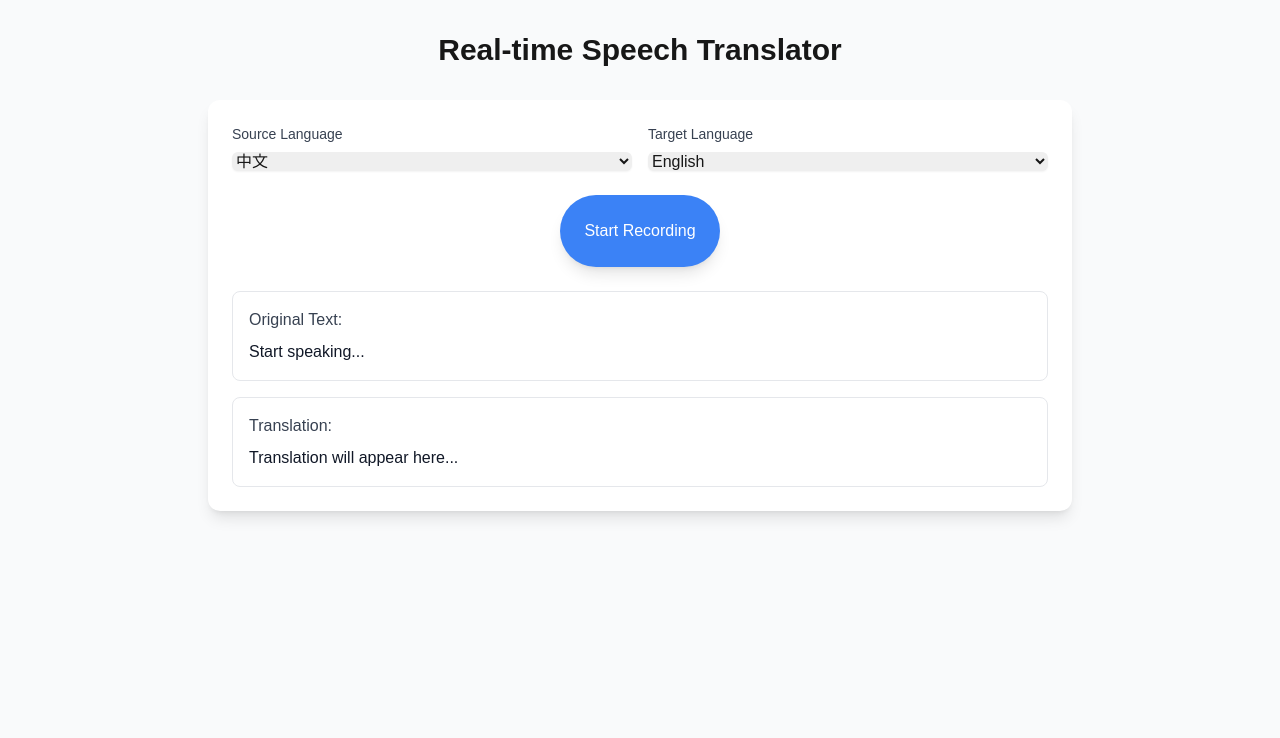
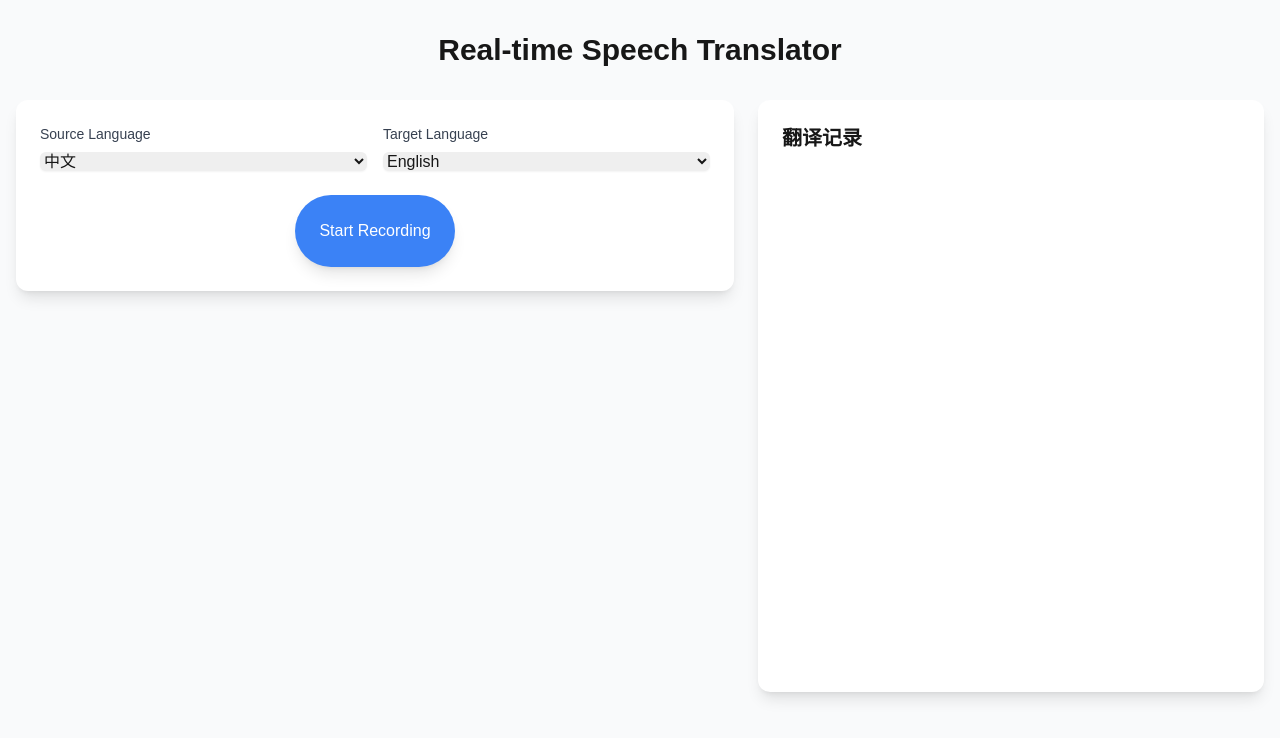
Before and after one commit to ZhengHuang-20/realtime-translate, a Next.js app: page / in a window 1280 px wide. Shown: the top 738 px of the page. Built offline with nearby package versions, Linux system fonts and the light colour scheme.

Commit message:
增加翻译记录

```diff
--- a/app/page.tsx
+++ b/app/page.tsx
@@ -10,17 +10,38 @@ import { logger } from '@/lib/utils/logger';
 
 
 
+// 添加导出功能的工具函数
+const exportTranslations = (translations: Array<{ sourceText: string; translatedText: string }>) => {
+  const content = translations.map(t =>
+    `原文：${t.sourceText}\n译文：${t.translatedText}\n\n`
+  ).join('');
+
+  const blob = new Blob([content], { type: 'text/plain;charset=utf-8' });
+  const url = URL.createObjectURL(blob);
+  const link = document.createElement('a');
+  link.href = url;
+  link.download = `translations-${new Date().toISOString().slice(0,10)}.txt`;
+  document.body.appendChild(link);
+  link.click();
+  document.body.removeChild(link);
+  URL.revokeObjectURL(url);
+};
+
 export default function Home() {
   const [sourceLanguage, setSourceLanguage] = useState('zh-CN');
   const [targetLanguage, setTargetLanguage] = useState('en-US');
-  const [sourceText, setSourceText] = useState('');
-  const [translatedText, setTranslatedText] = useState('');
+  // 修改状态管理，使用数组存储所有的翻译记录
+  const [translations, setTranslations] = useState<Array<{
+    sourceText: string;
+    translatedText: string;
+  }>>([]);
+  const [currentSourceText, setCurrentSourceText] = useState('');
   const [isTranslating, setIsTranslating] = useState(false);
 
   // 处理语音识别结果
   const handleTranscript = async (text: string) => {
     if (!text.trim()) return;
-    setSourceText(text);
+    setCurrentSourceText(text);
     await handleTranslation(text);
   };
 
@@ -41,14 +62,18 @@ export default function Home() {
 
       const { translation } = await response.json();
       logger.info('Translation received', { translation });
-      // Immediately display the translated text
-      setTranslatedText(translation);
 
-      // Play the translated speech
+      // 添加新的翻译记录到数组中
+      setTranslations(prev => [...prev, {
+        sourceText: text,
+        translatedText: translation
+      }]);
+
+      // 播放翻译后的语音
       await speakText(translation, targetLanguage);
 
-      // Clear the source text
-      setSourceText('');
+      // 清空当前输入
+      setCurrentSourceText('');
     } catch (error) {
       logger.error('Translation error', error);
     } finally {
@@ -57,16 +82,16 @@ export default function Home() {
     }
   };
 
-
-
-
   return (
     <main className="min-h-screen bg-gray-50 py-8">
-      <div className="max-w-4xl mx-auto px-4">
+      <div className="max-w-7xl mx-auto px-4">
         <h1 className="text-3xl font-bold text-center mb-8">
           Real-time Speech Translator
         </h1>
 
+        <div className="grid grid-cols-12 gap-6">
+          {/* 左侧操作区域 */}
+          <div className="col-span-7">
             <div className="bg-white rounded-xl shadow-lg p-6 space-y-6">
               <div className="grid grid-cols-2 gap-4">
                 <LanguageSelector
@@ -85,13 +110,31 @@ export default function Home() {
                 sourceLanguage={sourceLanguage}
                 onTranscript={handleTranscript}
               />
+            </div>
+          </div>
 
+          {/* 右侧翻译记录区域 */}
+          <div className="col-span-5">
+            <div className="bg-white rounded-xl shadow-lg p-6">
+              <div className="flex justify-between items-center mb-4">
+                <h2 className="text-xl font-semibold">翻译记录</h2>
+                {translations.length > 0 && (
+                  <button
+                    onClick={() => exportTranslations(translations)}
+                    className="px-4 py-2 bg-blue-500 text-white rounded-lg hover:bg-blue-600 transition-colors"
+                  >
+                    导出记录
+                  </button>
+                )}
+              </div>
               <TranslationResult
-            sourceText={sourceText}
-            translatedText={translatedText}
+                sourceText={currentSourceText}
+                translatedText=""
+                translations={translations}
               />
             </div>
-
+          </div>
+        </div>
       </div>
     </main>
   );
--- a/components/translation/TranslationResult.tsx
+++ b/components/translation/TranslationResult.tsx
@@ -1,30 +1,52 @@
-// components/translation/TranslationResult.tsx
+import { useEffect, useRef } from 'react';
+
 interface TranslationResultProps {
+  sourceText: string;
+  translatedText: string;
+  translations: Array<{
     sourceText: string;
     translatedText: string;
-    isLoading?: boolean;
-  }
+  }>;
+}
 
-  export function TranslationResult({
-    sourceText,
-    translatedText,
-    isLoading = false,
-  }: TranslationResultProps) {
-    return (
-      <div className="space-y-4 w-full">
-        <div className="border rounded-lg p-4">
-          <h3 className="font-medium text-gray-700 mb-2">Original Text:</h3>
-          <p className="text-gray-900">{sourceText || 'Start speaking...'}</p>
+export function TranslationResult({ sourceText, translatedText, translations }: TranslationResultProps) {
+  const scrollRef = useRef<HTMLDivElement>(null);
+
+  // 自动滚动到最新的翻译
+  useEffect(() => {
+    if (scrollRef.current) {
+      scrollRef.current.scrollTop = scrollRef.current.scrollHeight;
+    }
+  }, [translations]);
+
+  return (
+    <div
+      ref={scrollRef}
+      className="h-[calc(100vh-300px)] overflow-y-auto pr-2 space-y-4 scrollbar-thin scrollbar-thumb-gray-300 scrollbar-track-gray-100"
+    >
+      {/* 当前识别的文本 */}
+      {sourceText && (
+        <div className="p-4 bg-blue-50 rounded-lg border border-blue-100 animate-pulse">
+          <p className="text-gray-600">{sourceText}</p>
         </div>
+      )}
 
-        <div className="border rounded-lg p-4">
-          <h3 className="font-medium text-gray-700 mb-2">Translation:</h3>
-          {isLoading ? (
-            <div className="animate-pulse h-4 bg-gray-200 rounded w-3/4" />
-          ) : (
-            <p className="text-gray-900">{translatedText || 'Translation will appear here...'}</p>
-          )}
+      {/* 历史翻译记录 */}
+      {translations.map((item, index) => (
+        <div
+          key={index}
+          className="p-4 bg-white border rounded-lg hover:shadow-md transition-shadow"
+        >
+          <p className="text-gray-700 mb-2 text-sm">
+            <span className="text-gray-500">原文：</span>
+            {item.sourceText}
+          </p>
+          <p className="text-blue-600">
+            <span className="text-gray-500 text-sm">译文：</span>
+            {item.translatedText}
+          </p>
         </div>
-      </div>
-    );
-  }
+      ))}
+    </div>
+  );
+}
--- a/package.json
+++ b/package.json
@@ -25,6 +25,7 @@
     "eslint": "^9",
     "eslint-config-next": "15.1.3",
     "postcss": "^8",
+    "tailwind-scrollbar": "^3.1.0",
     "tailwindcss": "^3.4.1",
     "typescript": "^5"
   }
--- a/tailwind.config.ts
+++ b/tailwind.config.ts
@@ -14,5 +14,5 @@ export default {
       },
     },
   },
-  plugins: [],
+  plugins: [  require('tailwind-scrollbar')],
 } satisfies Config;
```
Also changed, not shown: 1 other file (tests, documents, lock files or other folders). Lines whose indentation alone changed are shown as unchanged.
